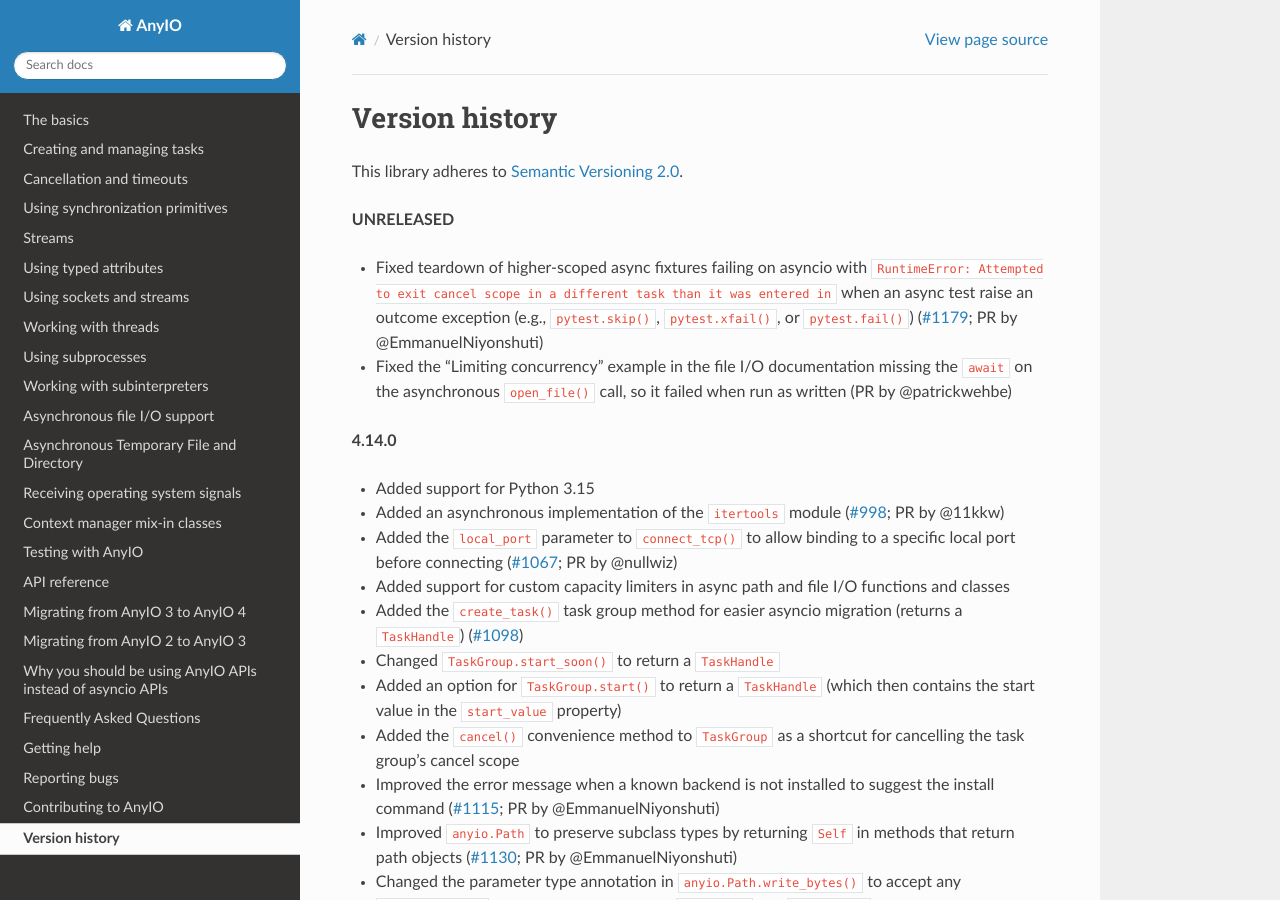
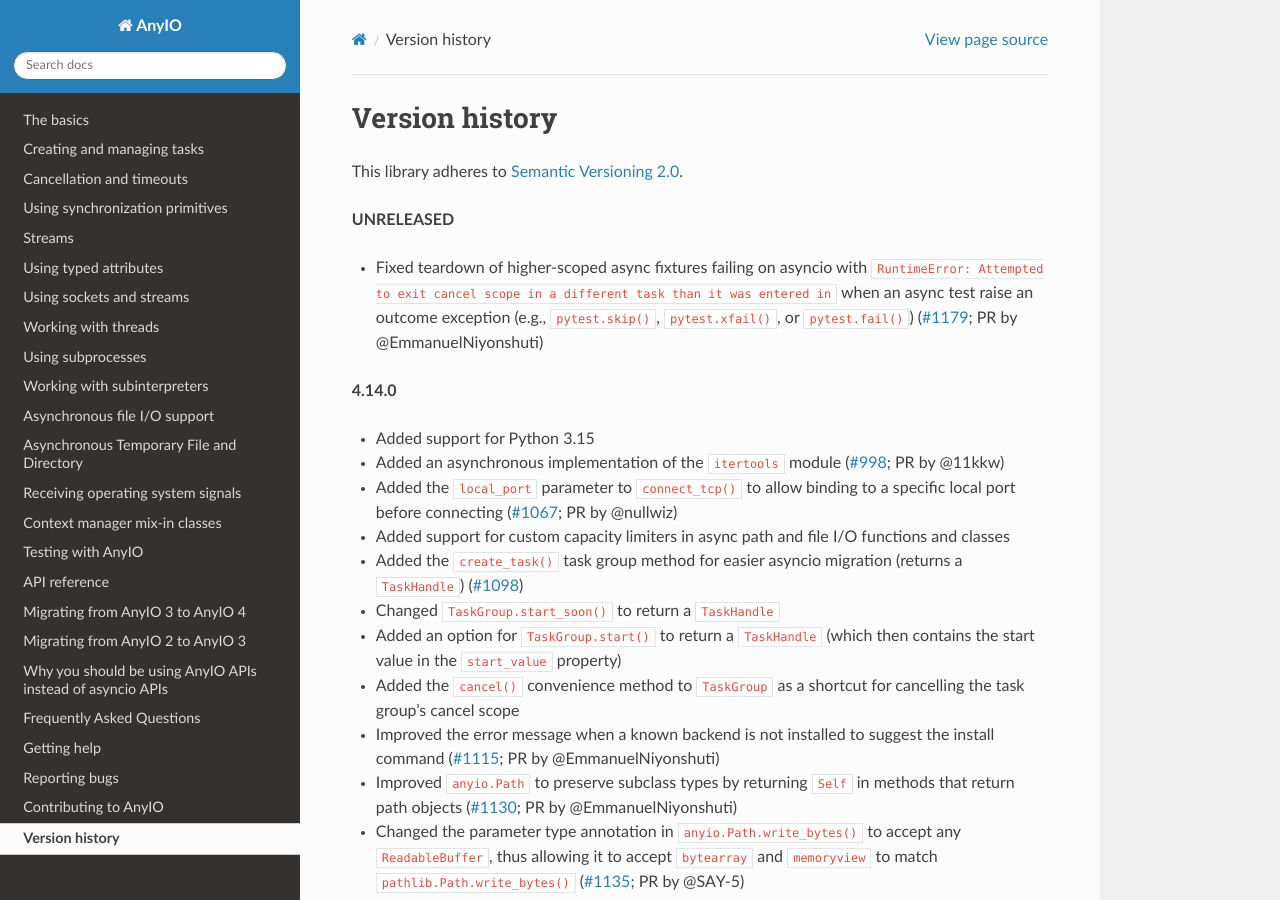
Before and after one commit to agronholm/anyio, a Sphinx documentation site: the page built from docs/versionhistory.rst, in a window 1280 px wide and 900 px high. Built offline with Sphinx 7.4.7 and the Read the Docs theme 3.1.0, drawn with Linux system fonts in a browser that asks for light colours; the version number could not be read and is left out.

Commit message:
Removed the changelog entry
Trivial changes don't need changelog entries.

```diff
--- a/docs/versionhistory.rst
+++ b/docs/versionhistory.rst
@@ -10,9 +10,6 @@ This library adheres to `Semantic Versioning 2.0 <http://semver.org/>`_.
   when an async test raise an outcome exception (e.g., ``pytest.skip()``, ``pytest.xfail()``,
   or ``pytest.fail()``)
   (`#1179 <https://github.com/agronholm/anyio/issues/1179>`_; PR by @EmmanuelNiyonshuti)
-- Fixed the "Limiting concurrency" example in the file I/O documentation missing the
-  ``await`` on the asynchronous ``open_file()`` call, so it failed when run as written
-  (PR by @patrickwehbe)
 
 **4.14.0**
 
```
